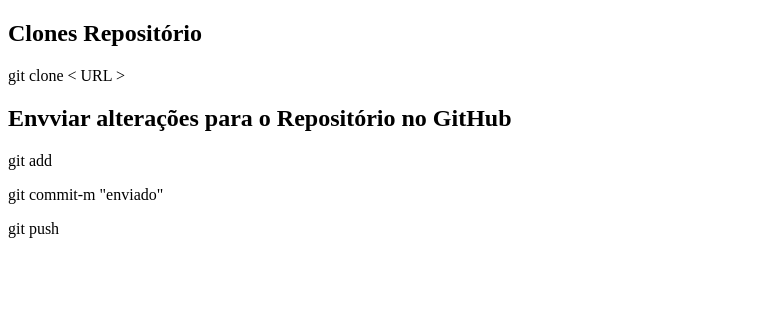
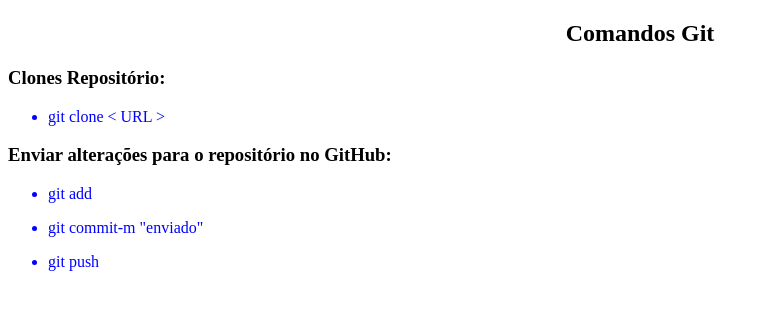
Before and after one commit to JovanioOliveira/atividade-pre-avaliacao, a plain HTML site: page index.html in a window 1280 px wide. Shown: the whole page, without its empty margins (0-770 px from the left). Drawn offline with Linux system fonts and the light colour scheme.

Commit message:
atualizado

```diff
--- a/index.html
+++ b/index.html
@@ -4,19 +4,29 @@
 
 <head>
     <title>Comandos GIT</title>
+    <h2><center>Comandos Git</center> </h2>
 </head>
 
 <body>
-    <h2>
-        Clones Repositório
-    </h2>
-        <p>git clone &lt; URL &gt; </p>
-    <h2>
-        Envviar alterações para o Repositório no GitHub
-    </h2>
-        <p>git add</p>
-        <p>git commit-m "enviado" </p>
-        <p>git push</p>
+
+    <h3>
+        Clones Repositório:
+    </h3>
+    <ul>
+       <font color="blue">
+        <li><p>git clone &lt; URL &gt;</p></li>
+        </font>
+    </ul>
+    <h3>
+        Enviar alterações para o repositório no GitHub:
+    </h3>
+    <ul>
+        <font color="blue">
+        <p><li> git add</li></p>
+        <p><li>git commit-m "enviado"</li> </p>
+        <p><li> git push</li></p>
+        </font>
+    </ul>
 
 </body>
 
```
